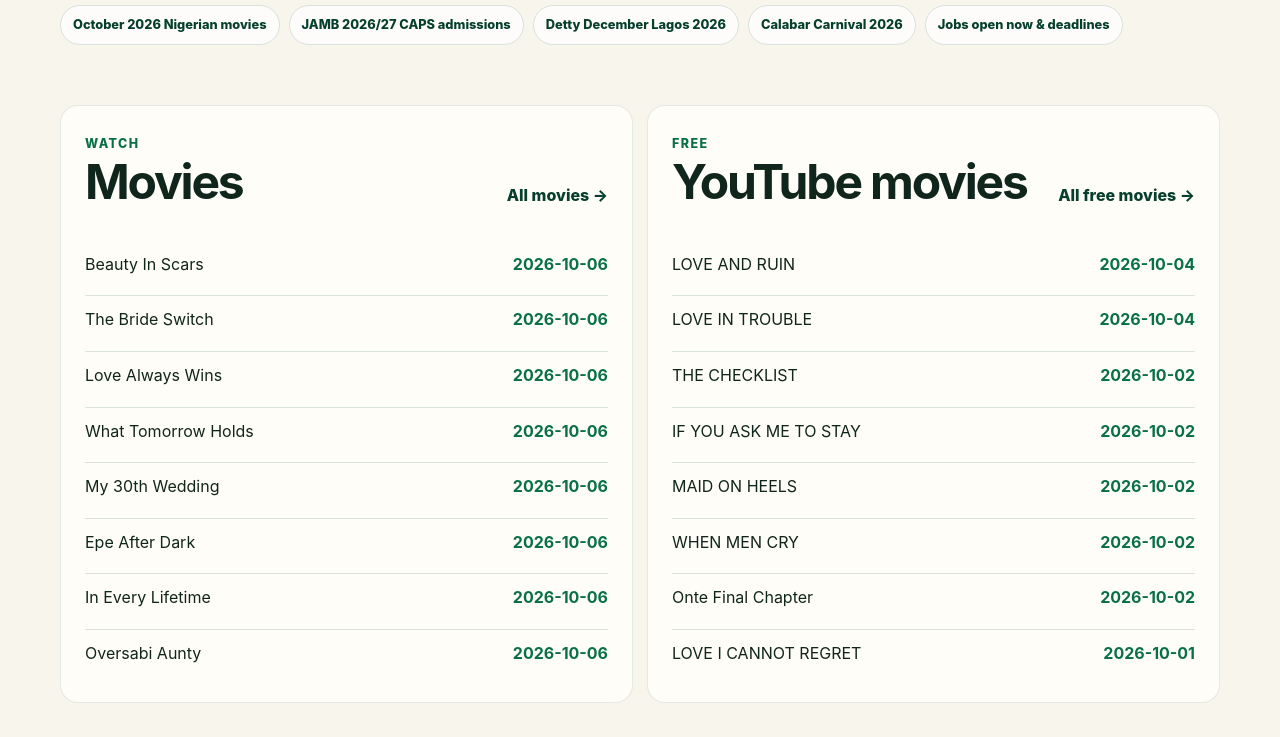
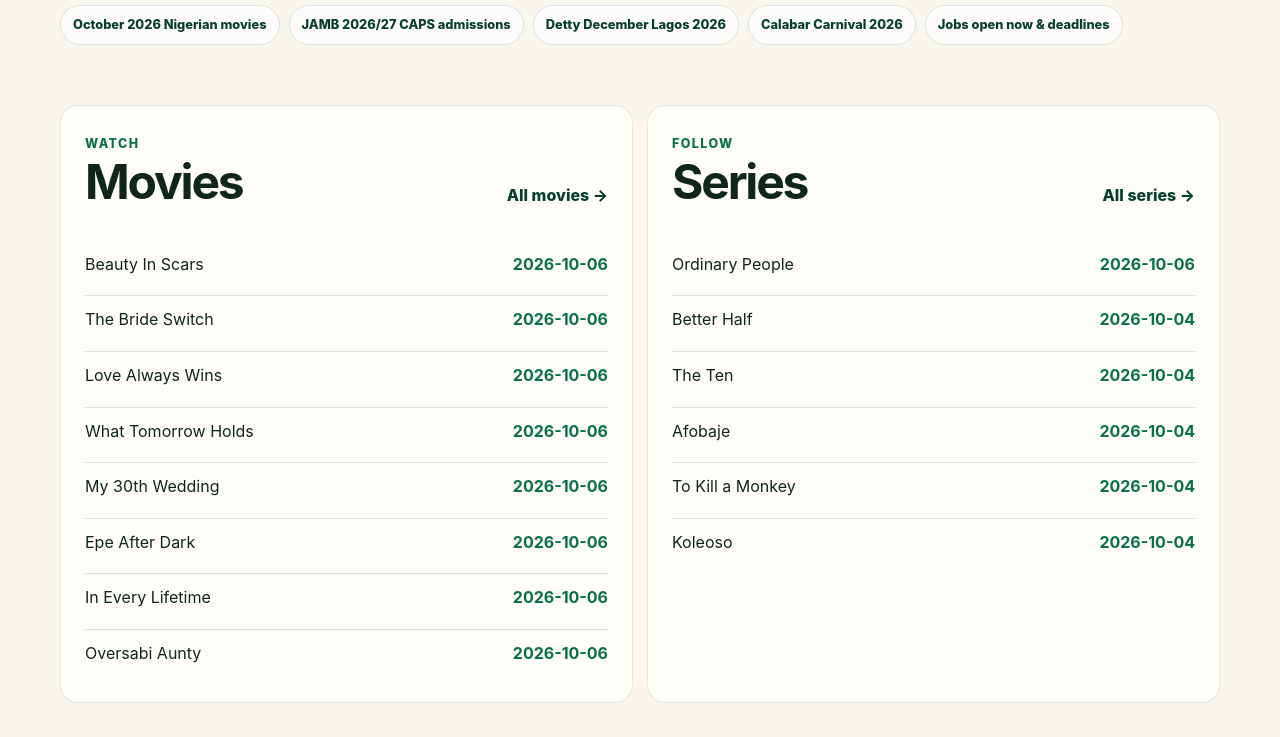
Before and after one commit to eghosa001/nigeria, a Next.js app: page /latest in a window 1280 px wide. Shown: the part 460-1197 px from the top of the page. Built offline with nearby package versions, Linux system fonts and the light colour scheme; no server answers.

Commit message:
Link fresh series from the latest crawl hub

```diff
--- a/app/latest/page.tsx
+++ b/app/latest/page.tsx
@@ -4,6 +4,7 @@ import { publicServices } from "@/lib/data";
 import { entertainmentTitles } from "@/lib/entertainment";
 import { exploreGuides } from "@/lib/explore";
 import { jobOpportunities } from "@/lib/jobs";
+import { seriesLastChecked, seriesTitles } from "@/lib/series";
 import { youtubeMovieLibrary } from "@/lib/youtube-library";
 
 export const metadata: Metadata = {
@@ -23,6 +24,9 @@ export default function LatestPage() {
   const movies = [...entertainmentTitles]
     .sort((a, b) => movieChecked(b).localeCompare(movieChecked(a)) || b.year - a.year)
     .slice(0, 8);
+  const series = [...seriesTitles]
+    .sort((a, b) => seriesLastChecked(b).localeCompare(seriesLastChecked(a)) || b.year - a.year)
+    .slice(0, 6);
   const services = [...publicServices]
     .sort((a, b) => b.lastVerified.localeCompare(a.lastVerified) || a.shortTitle.localeCompare(b.shortTitle))
     .slice(0, 8);
@@ -58,6 +62,13 @@ export default function LatestPage() {
           </section>
 
           <section className="admin-panel">
+            <div className="section-heading"><div><span className="eyebrow">Follow</span><h2>Series</h2></div><Link href="/entertainment/series">All series →</Link></div>
+            <div className="admin-category-list">
+              {series.map((item) => <Link href={"/entertainment/series/" + item.slug} key={item.slug}><span>{item.title}</span><strong>{seriesLastChecked(item)}</strong></Link>)}
+            </div>
+          </section>
+
+          <section className="admin-panel">
             <div className="section-heading"><div><span className="eyebrow">Free</span><h2>YouTube movies</h2></div><Link href="/entertainment/youtube">All free movies →</Link></div>
             <div className="admin-category-list">
               {youtube.map((movie) => <Link href={movie.internalHref} key={movie.videoId}><span>{movie.title}</span><strong>{movie.publishedAt.slice(0, 10)}</strong></Link>)}
```
